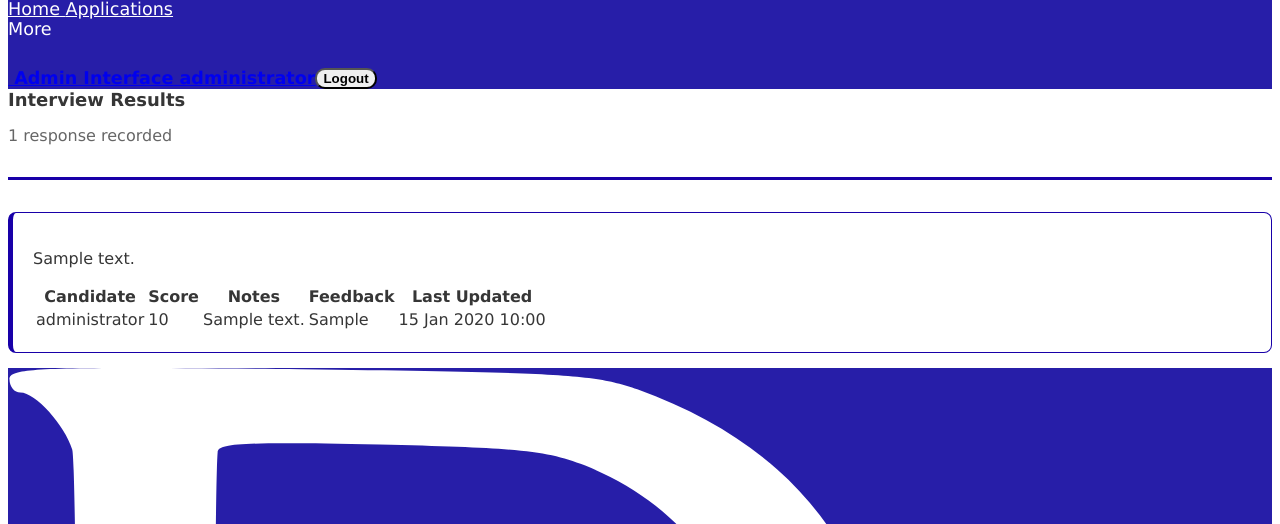
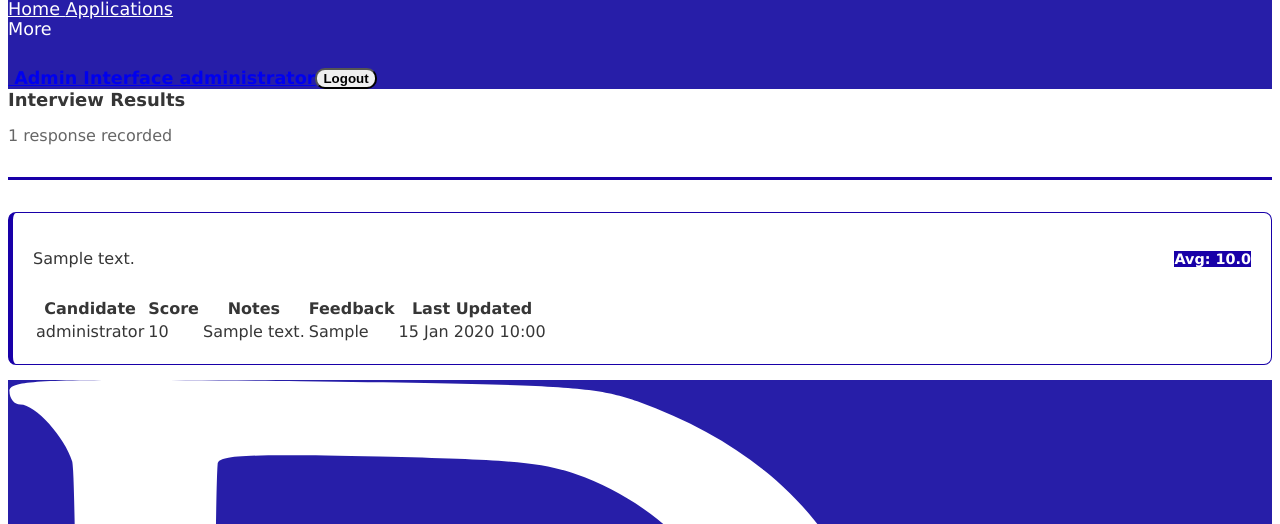
Before and after one commit to RRTLevel/assessment_centre, a Django app: page /results/ in a window 1280 px wide. Shown: the part 1563-2087 px from the top of the page. Run offline with Django 3.2, Linux system fonts and the light colour scheme; a user stored in the database is signed in; data comes from the database, SQL or seed files in the repository; tables that the repository leaves empty hold one stand-in row (values such as "Sample post"); some libraries are stand-ins or nearby versions.

Commit message:
added average score per question to results page

```diff
--- a/app/app_src/templates/results/results.html
+++ b/app/app_src/templates/results/results.html
@@ -9,10 +9,19 @@
     </div>
 
     {% if questions_with_responses %}
-        {% for question, responses in questions_with_responses %}
+        {% for question, responses, avg_score in questions_with_responses %}
         <div class="question-card mb-5">
 
-            <p class="has-text-weight-bold mb-3">{{ question.text }}</p>
+            <div style="display:flex; justify-content:space-between; align-items:center; margin-bottom:0.75rem;">
+                <p class="has-text-weight-bold">{{ question.text }}</p>
+                {% if avg_score is not None %}
+                <span class="tag is-medium" style="background-color:#1800A8; color:#fff; font-weight:700; font-size:0.9rem;">
+                    Avg: {{ avg_score|floatformat:1 }}
+                </span>
+                {% else %}
+                <span class="tag is-medium is-light has-text-grey">No scores yet</span>
+                {% endif %}
+            </div>
 
             {% if responses %}
             <table class="table is-fullwidth is-striped is-hoverable">
--- a/app/app_src/views/dashboard.py
+++ b/app/app_src/views/dashboard.py
@@ -2,7 +2,7 @@
 
 from django.conf import settings
 from django.contrib.auth.decorators import login_required
-from django.db.models import Prefetch
+from django.db.models import Avg, Prefetch
 from django.http import HttpResponse
 from django.shortcuts import render
 
@@ -20,6 +20,7 @@ def results_view(request):
         Questions.objects
         .select_related("category")
         .order_by("id")
+        .annotate(avg_score=Avg("interviewresult__score"))
         .prefetch_related(
             Prefetch(
                 "interviewresult_set",
@@ -35,7 +36,7 @@ def results_view(request):
 
     return render(request, "results/results.html", {
         "page_title": settings.APPLICATION_NAME + " - Results",
-        "questions_with_responses": [(question, question.responses) for question in questions],
+        "questions_with_responses": [(question, question.responses, question.avg_score) for question in questions],
         "total_responses": sum(len(question.responses) for question in questions),
     })
 
```
